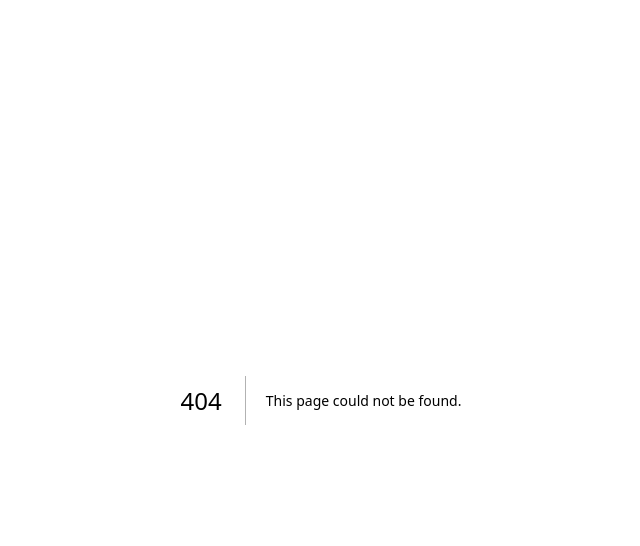
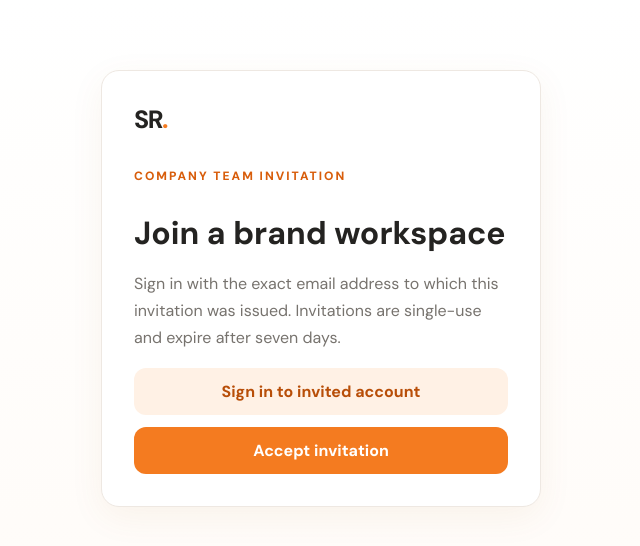
Before and after one commit to ebidarya630-bit/SR2, a Next.js app: page /brand/invite in a window 1280 px wide. Before the commit this address had no page. Shown: the top 546 px of the page, without its empty margins (319-959 px from the left). Built offline with nearby package versions, Linux system fonts and the light colour scheme.

Commit message:
Add brand team invitation acceptance page

```diff
--- /dev/null
+++ b/app/brand/invite/page.tsx
@@ -0,0 +1,9 @@
+"use client";
+import Link from "next/link";
+import {Suspense,useState} from "react";
+import {useSearchParams} from "next/navigation";
+function Accept(){const params=useSearchParams();const token=params.get("token")||"";const[busy,setBusy]=useState(false);const[msg,setMsg]=useState("");const[error,setError]=useState("");
+ async function accept(){setBusy(true);setError("");setMsg("");try{const r=await fetch("/api/brand/invite-claim",{method:"POST",headers:{"Content-Type":"application/json"},body:JSON.stringify({token})});const d=await r.json();if(!r.ok)throw new Error(d.error);setMsg(d.message);}catch(e){setError(e instanceof Error?e.message:"Unable to accept invitation.");}finally{setBusy(false);}}
+ return <main className="shell"><div className="form-wrap"><Link className="logo" href="/">SR<span>.</span></Link><div className="eyebrow" style={{marginTop:32}}>Company team invitation</div><h1>Join a brand workspace</h1><p className="muted">Sign in with the exact email address to which this invitation was issued. Invitations are single-use and expire after seven days.</p>{error&&<p className="error">{error}</p>}{msg&&<p className="success">{msg}</p>}<Link className="btn secondary" href="/login" style={{width:"100%",marginBottom:12}}>Sign in to invited account</Link><button className="btn" onClick={accept} disabled={busy||!token} style={{width:"100%"}}>{busy?"Accepting…":"Accept invitation"}</button></div></main>;
+}
+export default function BrandInvitePage(){return <Suspense fallback={<main className="shell"><p>Loading invitation…</p></main>}><Accept/></Suspense>;}
```
